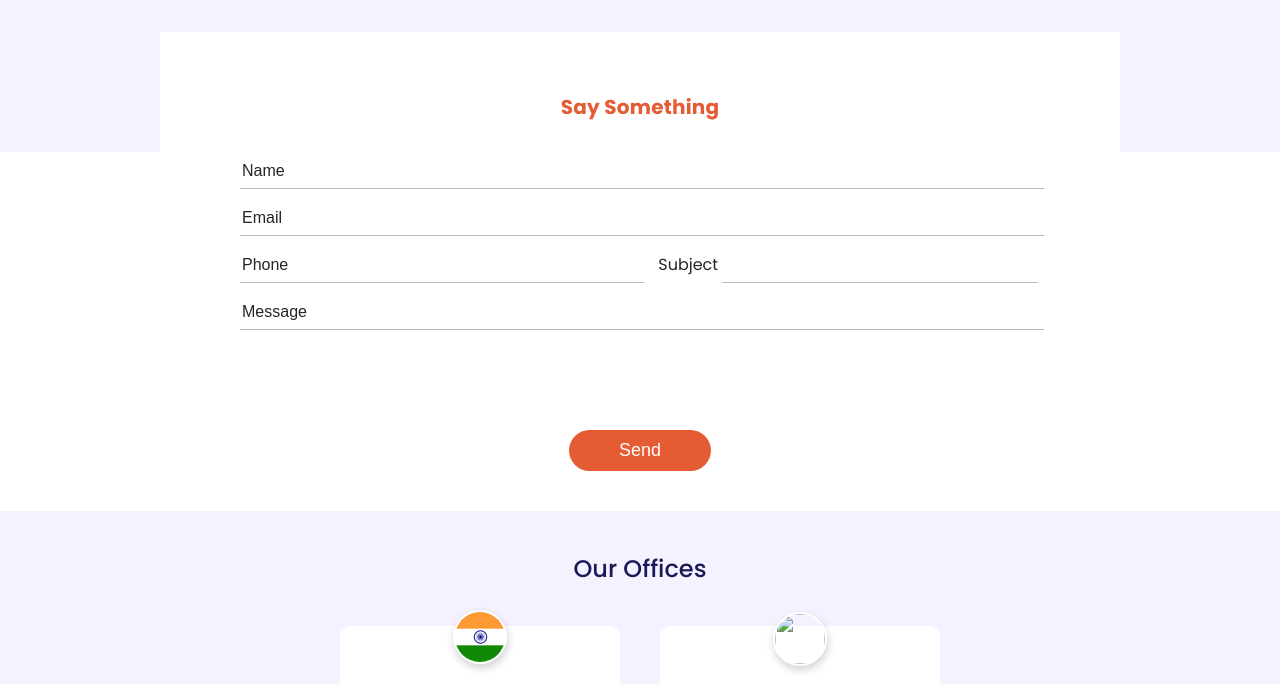
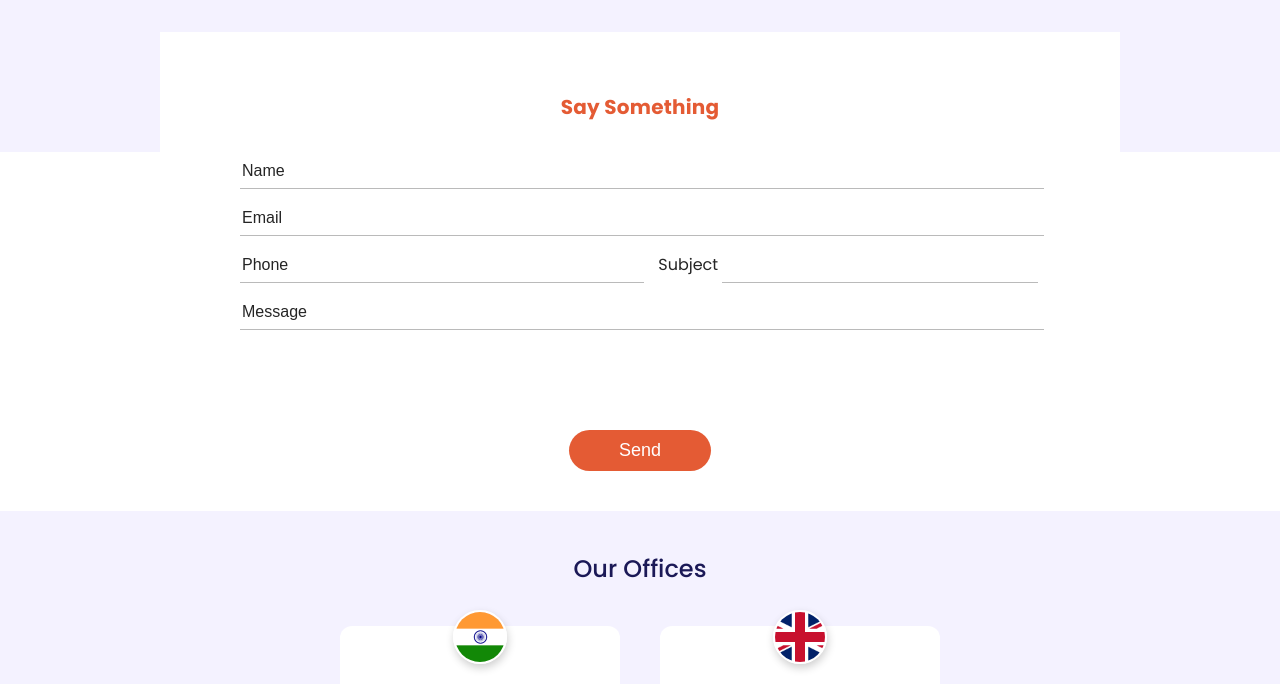
Before and after one commit to mauzzamkhan/Task1, a plain HTML site: page index.html in a window 1280 px wide. Shown: the part 248-932 px from the top of the page. Drawn offline with Linux system fonts and the light colour scheme.

Commit message:
Update index.html

```diff
--- a/index.html
+++ b/index.html
@@ -86,7 +86,7 @@
         </div>
         <div class="card">
           <div class="img_container">
-          <img class="img2" src="imgs/uk_flag.png" alt="">
+          <img class="img2" src="uk_flag.png" alt="">
           </div>
           <p>Uk</p>
            <h5>Some where in Uk,<br>Some where in UK,</h5>
```
